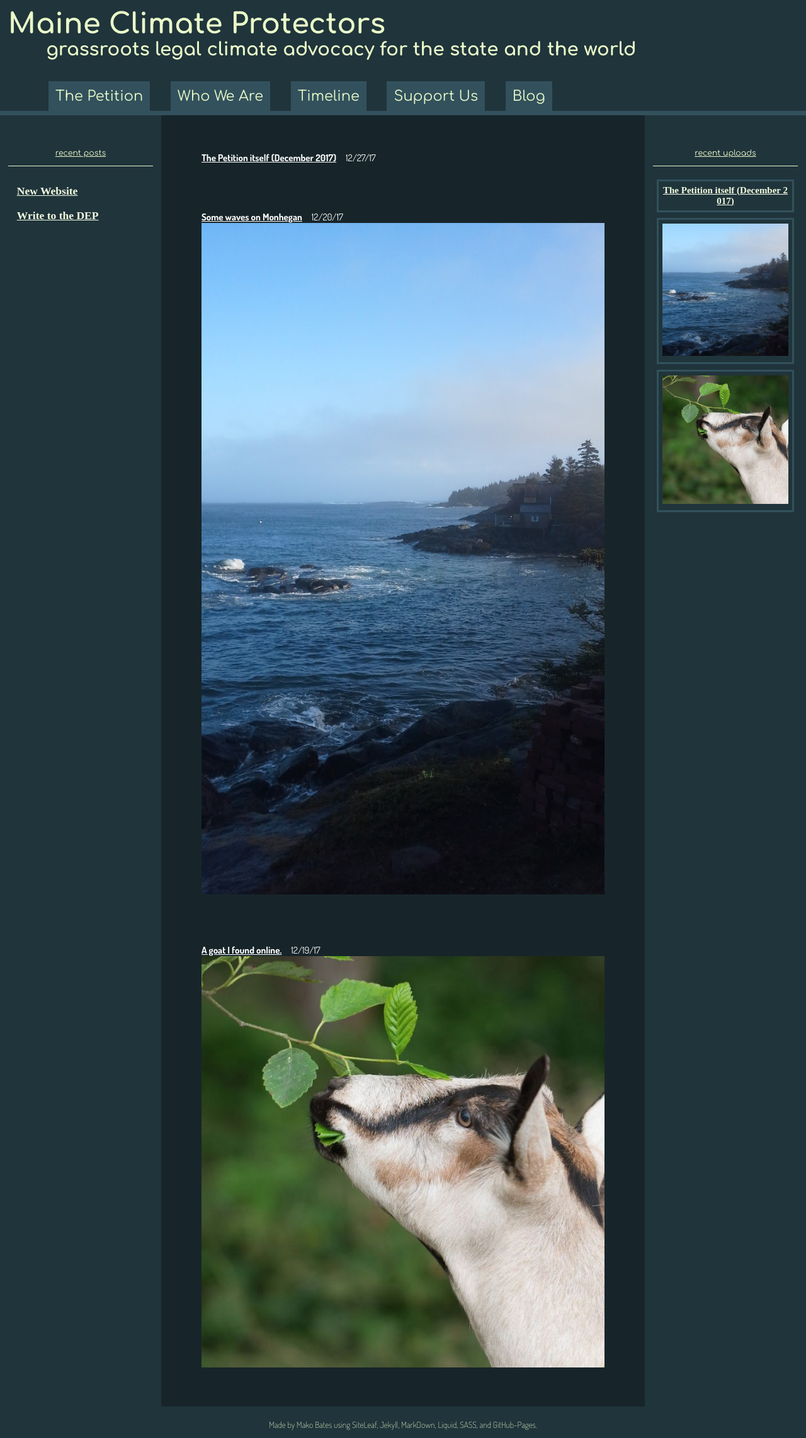
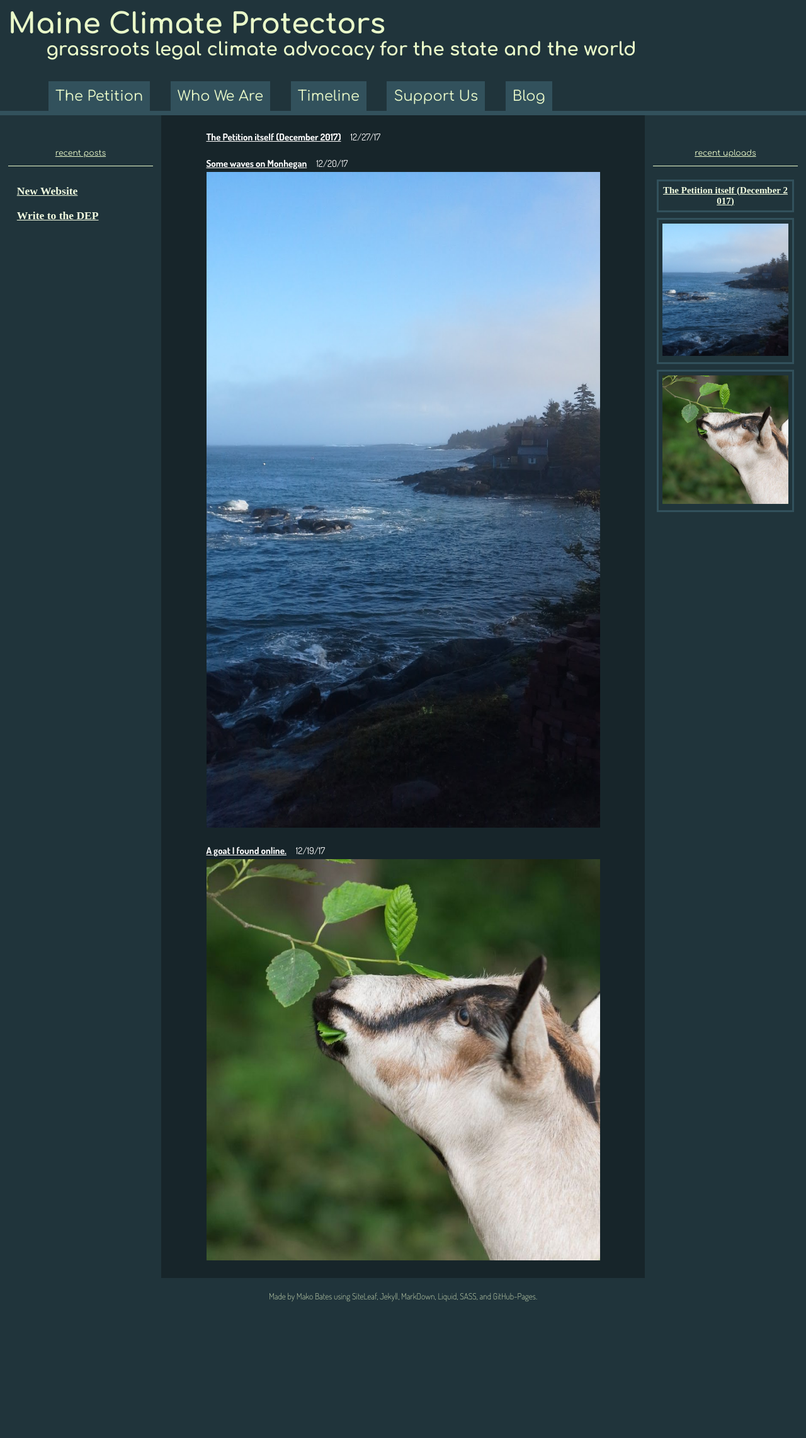
Before and after one commit to ShapeOfMatter/maine-climate-protectors, a Jekyll site: the page built from _gallery/index.html, in a window 1280 px wide. Shown: the whole page at 63% size. Built offline with Jekyll 4.4.1, drawn with Linux system fonts in a browser that asks for light colours; after the commit the page ends 2080 px from its top, so only the background shows below that.

Commit message:
fix paragraphs

```diff
--- a/_gallery/index.html
+++ b/_gallery/index.html
@@ -11,13 +11,13 @@
   {% assign extension = upload.file | split:'.' | last | downcase %}
   {% case extension %}
   {% when "jpg" or "jpeg" or "png" or "gif" or "svg" %}
-    <p><a href="{{ upload.file | relative_url }}" target="_blank">
+    <div class="paragraph"><a href="{{ upload.file | relative_url }}" target="_blank">
       <div><span class="upload_name">{{ upload.name }}</span><span class="upload_date">{{ upload.date | date:"%D" }}</span></div>
       <div><img alt="{{ upload.name }}" src="{{ upload.file | relative_url }}"></div>
-    </a></p>
+    </a></div>
   {% else %}
-    <p><a href="{{ upload.file | relative_url }}" target="_blank">
+    <div class="paragraph"><a href="{{ upload.file | relative_url }}" target="_blank">
       <div><span class="upload_name">{{ upload.name }}</span><span class="upload_date">{{ upload.date | date:"%D" }}</span></div>
-    </a></p>
+    </a></div>
   {% endcase %}
 {% endfor %}
--- a/_sass/_contents.scss
+++ b/_sass/_contents.scss
@@ -12,7 +12,7 @@
     color: $tertiary-font-color;
     margin: 2vw 0vw 2vw 0vw;
   }
-  p {
+  p, .paragraph {
     padding: 0.5em;
     line-height: 1.8;
     &:first-line{
```
